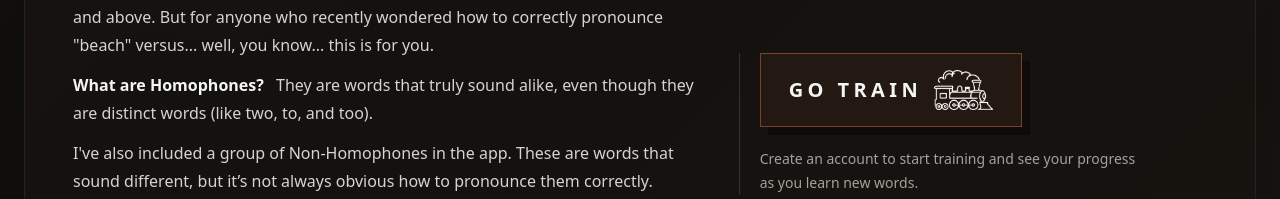
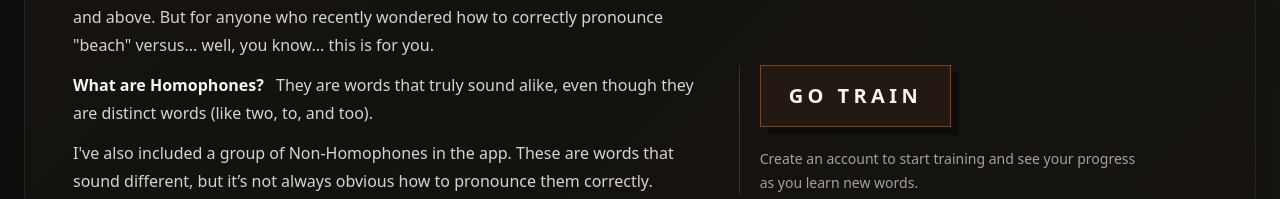
Before and after one commit to rokhomenko/homophones-trainer, a Vue app: page / in a window 1280 px wide. Shown: the part 504-703 px from the top of the page. Built offline with nearby package versions, Linux system fonts and the light colour scheme; no server answers.

Commit message:
remove train in btn

```diff
--- a/src/views/HomeView.vue
+++ b/src/views/HomeView.vue
@@ -94,7 +94,6 @@ async function handleSpeak(word: string) {
           <router-link to="/training"
             class="inline-flex w-fit items-center gap-3 border border-[#9e553a]/70 bg-[#241812] px-7 py-4 text-lg font-black uppercase tracking-[0.22em] text-stone-100 shadow-[8px_8px_0_rgb(0_0_0/0.35)] hover:bg-[#2b1b14] hover:text-[#f0b180] sm:text-xl">
             Go train
-            <img src="/train.png" alt="" aria-hidden="true" class="h-[2em] w-auto" />
           </router-link>
           <p class="max-w-sm text-sm leading-6 text-stone-400">
             Create an account to start training and see your progress as you learn new words.
```
Also changed, not shown: public/train.png (deleted).
